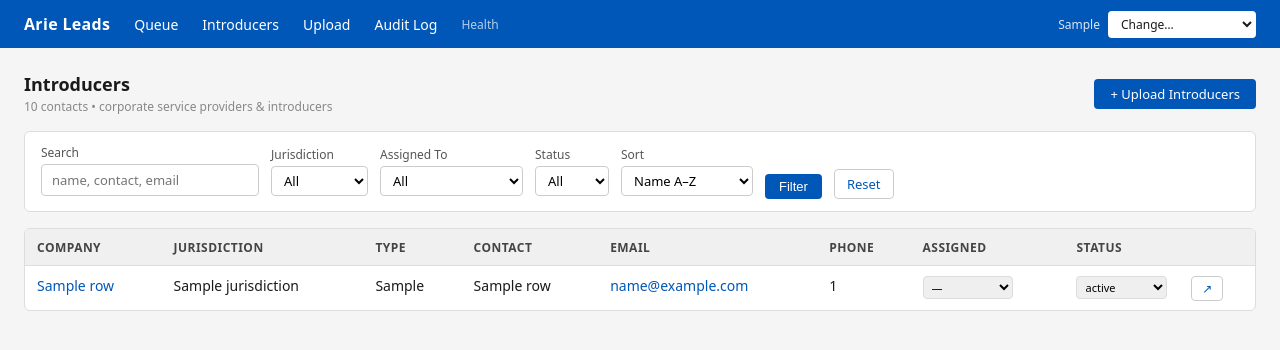
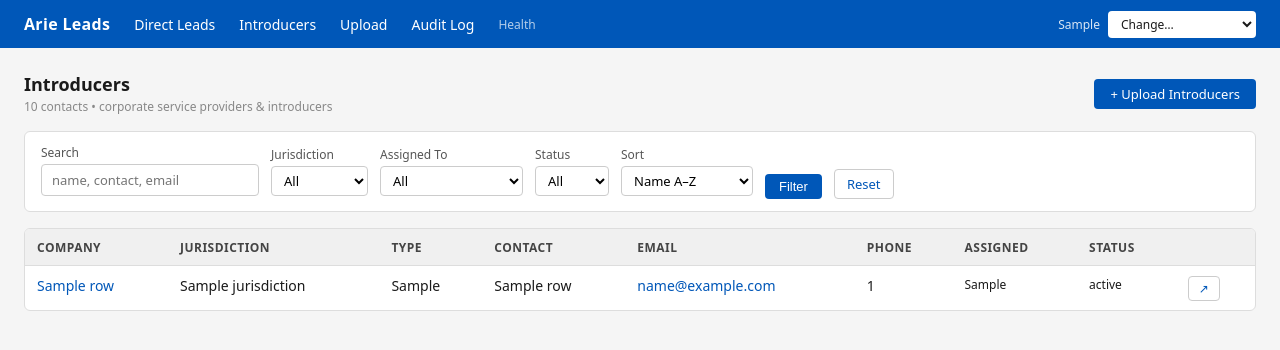
Before and after one commit to ismaelloveexcel/arie-onboarding-intelligence, a Python web app: template src/templates/introducers_queue.html in a window 1280 px wide. Shown: the top 350 px of the page. Run offline with Jinja, Linux system fonts and the light colour scheme; the template is opened without the code that fills it: most values are stand-ins (such as "Sample title", 1, 10 or a date in 2020); some libraries are stand-ins or nearby versions.

Commit message:
introducers queue: read-only assigned/status, add ADGM filter; rename Queue to Direct Leads

```diff
--- a/src/templates/base.html
+++ b/src/templates/base.html
@@ -10,7 +10,7 @@
 <body>
   <nav class="nav">
     <span class="brand">Arie Leads</span>
-    <a href="/">Queue</a>
+    <a href="/">Direct Leads</a>
     <a href="/introducers">Introducers</a>
     <a href="/upload">Upload</a>
     <a href="/audit">Audit Log</a>
--- a/src/templates/introducers_queue.html
+++ b/src/templates/introducers_queue.html
@@ -16,6 +16,7 @@
   <label>Jurisdiction
     <select name="jurisdiction">
       <option value="">All</option>
+      <option value="ADGM" {% if filters.jurisdiction == "ADGM" %}selected{% endif %}>ADGM</option>
       <option value="Mauritius" {% if filters.jurisdiction == "Mauritius" %}selected{% endif %}>Mauritius</option>
       <option value="UK" {% if filters.jurisdiction == "UK" %}selected{% endif %}>UK</option>
       <option value="Other" {% if filters.jurisdiction == "Other" %}selected{% endif %}>Other</option>
@@ -72,29 +73,8 @@
         <td>{{ row.contact_name or "—" }}</td>
         <td>{% if row.contact_email %}<a href="mailto:{{ row.contact_email }}">{{ row.contact_email }}</a>{% else %}—{% endif %}</td>
         <td>{{ row.phone_number or "—" }}</td>
-        <td>
-          <form hx-post="/introducers/{{ row.id }}/assign" hx-target="closest tr" hx-swap="outerHTML" style="margin:0">
-            <input type="hidden" name="status" value="{{ row.status or 'New' }}">
-            <select name="assigned_to" onchange="this.form.requestSubmit()"
-                    style="font-size:11px;padding:2px 4px;border:1px solid #ddd;border-radius:4px;max-width:90px">
-              <option value="">—</option>
-              {% for rm in rm_names %}
-                <option value="{{ rm }}" {% if row.assigned_to == rm %}selected{% endif %}>{{ rm }}</option>
-              {% endfor %}
-            </select>
-          </form>
-        </td>
-        <td>
-          <form hx-post="/introducers/{{ row.id }}/assign" hx-target="closest tr" hx-swap="outerHTML" style="margin:0">
-            <input type="hidden" name="assigned_to" value="{{ row.assigned_to or '' }}">
-            <select name="status" onchange="this.form.requestSubmit()"
-                    style="font-size:11px;padding:2px 4px;border:1px solid #ddd;border-radius:4px;max-width:110px">
-              {% for s in statuses %}
-                <option value="{{ s }}" {% if row.status == s %}selected{% endif %}>{{ s }}</option>
-              {% endfor %}
-            </select>
-          </form>
-        </td>
+        <td style="font-size:12px">{{ row.assigned_to or '—' }}</td>
+        <td style="font-size:12px">{{ row.status or 'New' }}</td>
         <td>
           {% if row.verify_url %}
             <a href="{{ row.verify_url }}" target="_blank" class="btn btn-sm" style="border:1px solid #ccc;background:#fff">↗</a>
--- a/src/templates/queue.html
+++ b/src/templates/queue.html
@@ -1,8 +1,8 @@
 {% extends "base.html" %}
-{% block title %}Lead Queue — Arie Leads{% endblock %}
+{% block title %}Direct Leads — Arie Leads{% endblock %}
 {% block content %}
 <div class="page-head">
-  <h1>Lead Queue</h1>
+  <h1>Direct Leads</h1>
   <small>{{ total }} leads &bull; refreshed {{ refreshed_at or "never" }}</small>
 </div>
 
```
